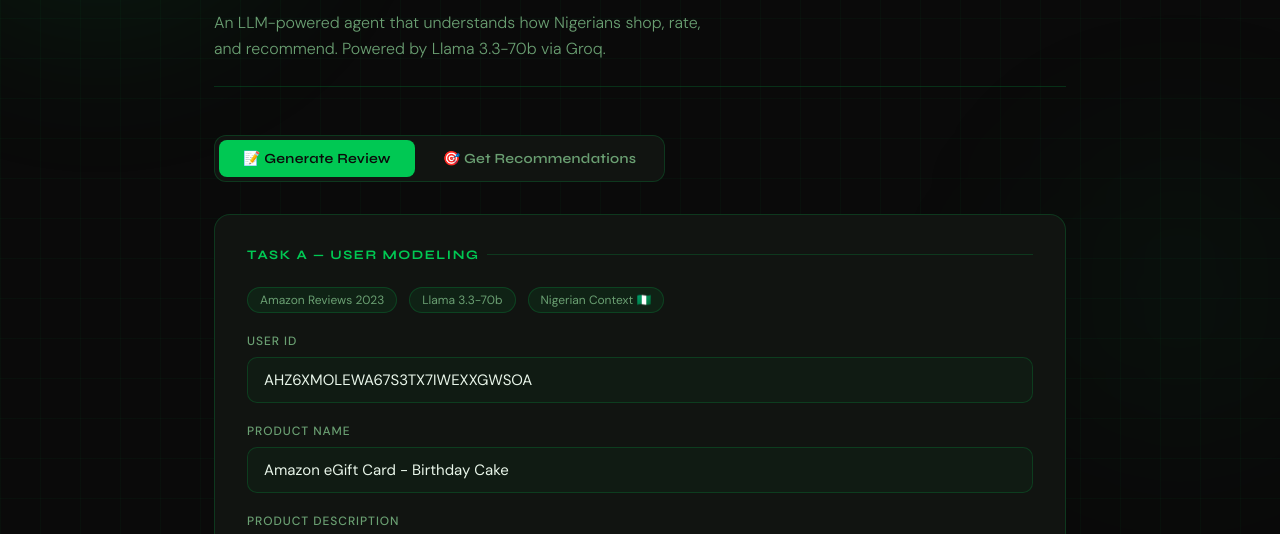
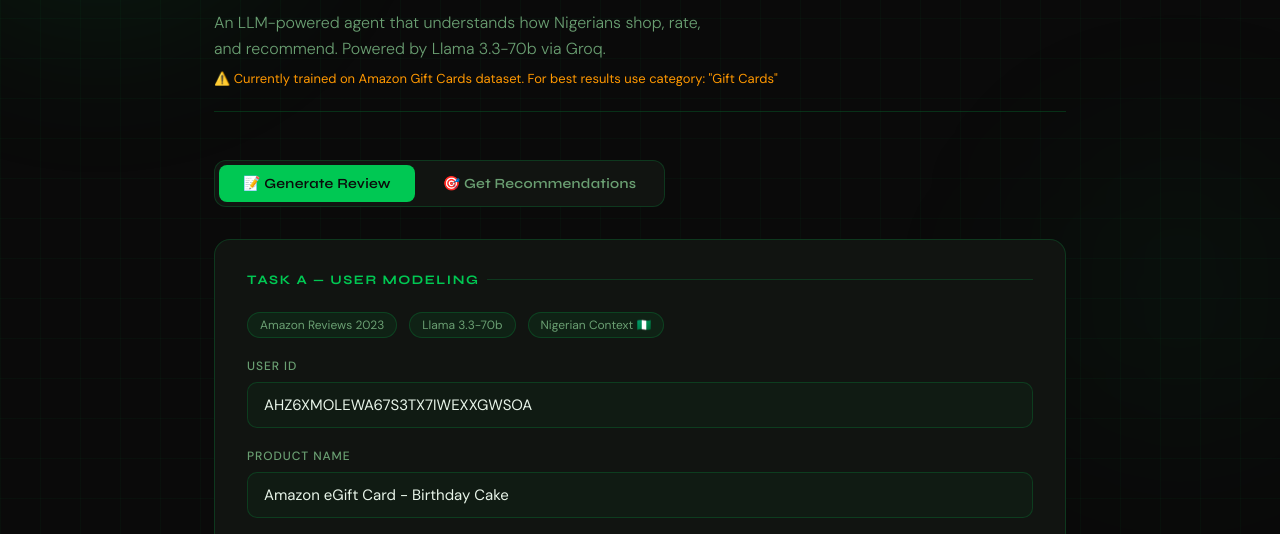
Before and after one commit to Oluwatobi-abu/bct-llm-agent, a plain HTML site: page static/index.html in a window 1280 px wide. Shown: the part 262-796 px from the top of the page. Drawn offline with Linux system fonts and the light colour scheme.

Commit message:
fix: add dataset disclaimer to UI for judges

```diff
--- a/static/index.html
+++ b/static/index.html
@@ -408,6 +408,10 @@
     <div class="badge">🇳🇬 DSN × BCT Hackathon 3.0 — Live Agent</div>
     <h1>Naij<span class="accent">AI</span><br>Review Agent</h1>
     <p class="subtitle">An LLM-powered agent that understands how Nigerians shop, rate, and recommend. Powered by Llama 3.3-70b via Groq.</p>
+    <p style="color:#ff9800; font-size:13px; margin-top:8px;">
+    ⚠️ Currently trained on Amazon Gift Cards dataset.
+    For best results use category: "Gift Cards"
+    </p>
   </header>
 
   <div class="tabs">
```
